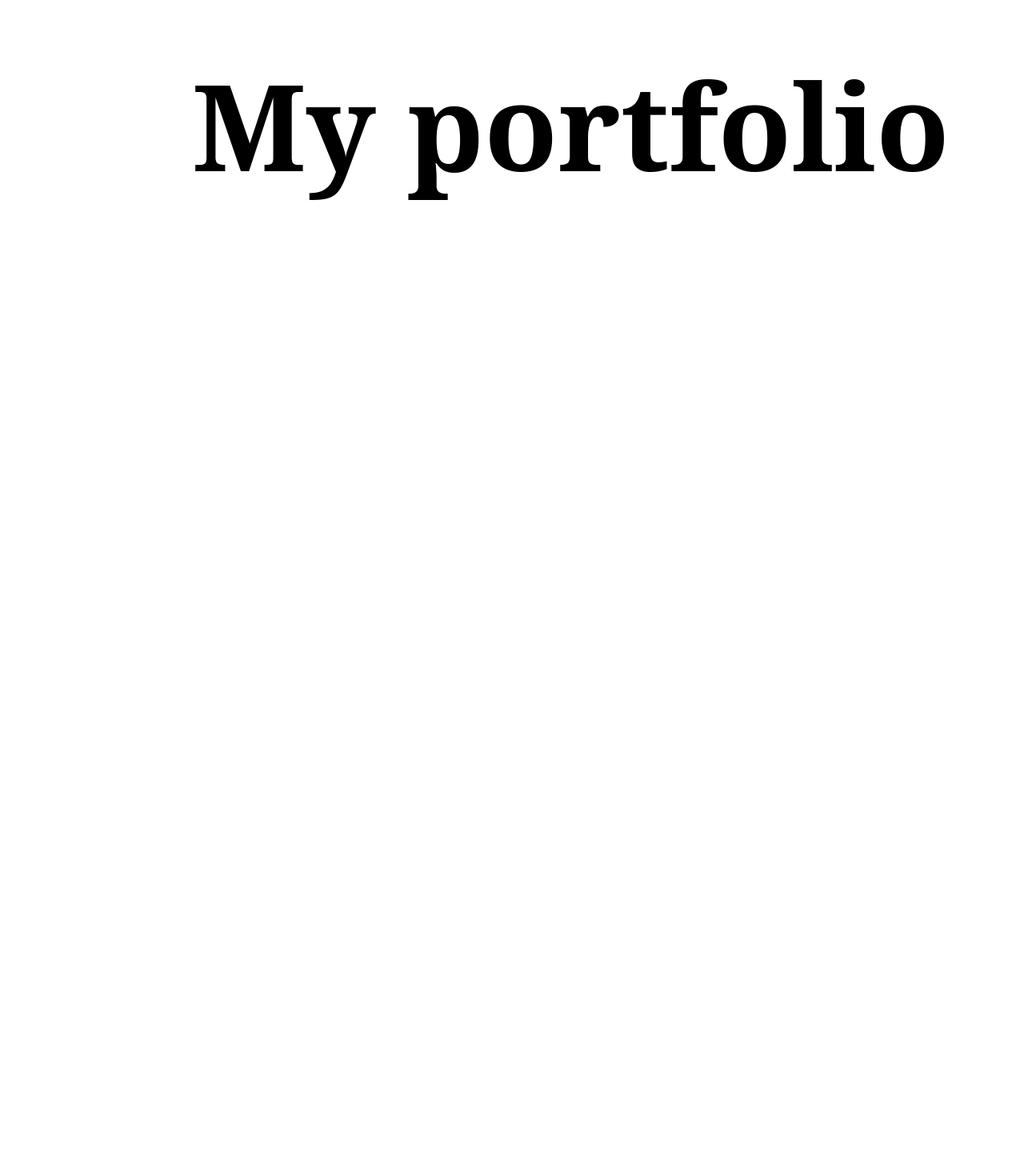
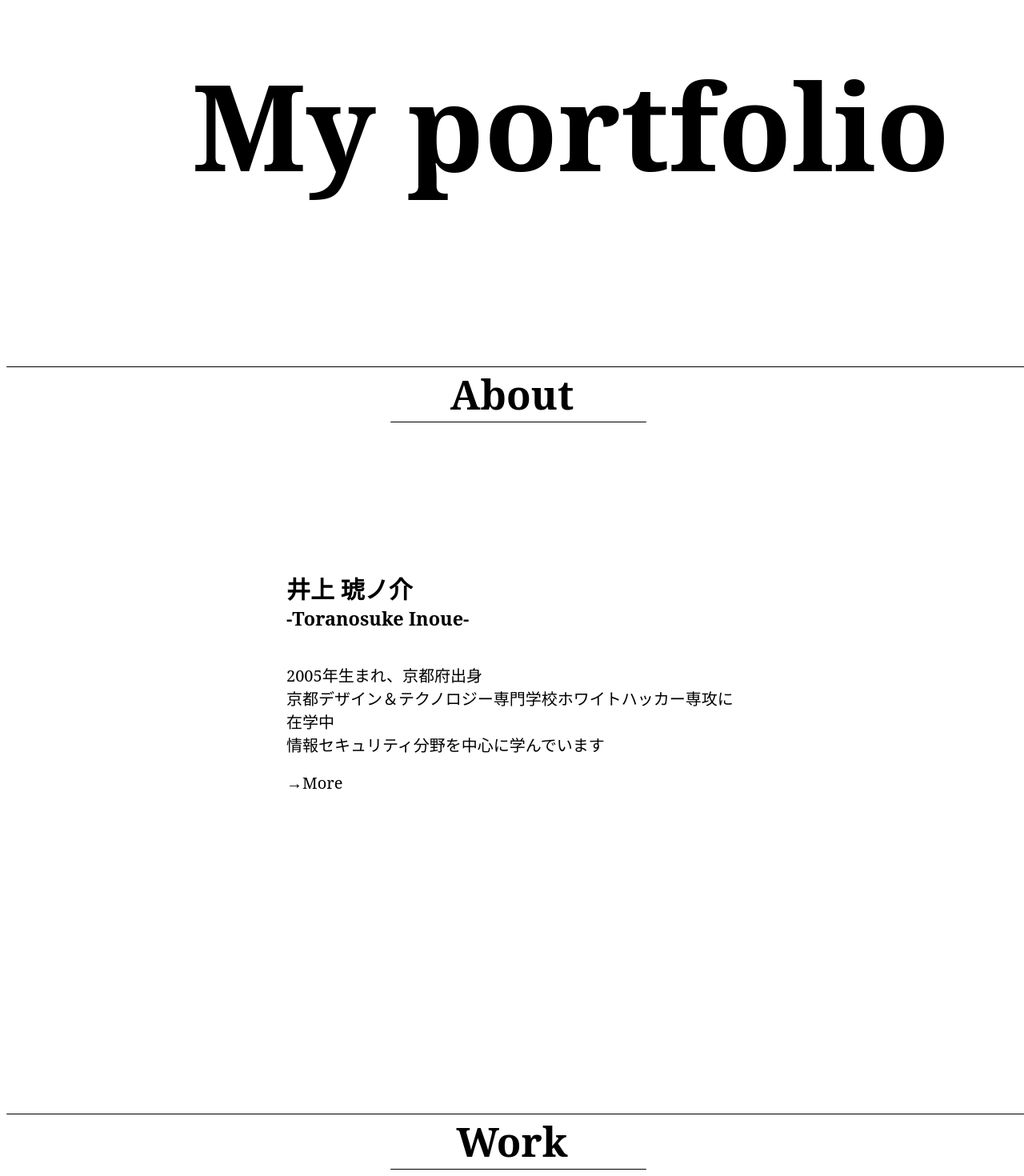
Before and after one commit to InoueToranosuke/react-next-portfolio, a Next.js app: page / in a window 1280 px wide. Shown: the part 523-1993 px from the top of the page at 80% size. Before the commit the page ends 882 px from the top, so only its background shows below. Built offline with nearby package versions, Linux system fonts and the light colour scheme.

Commit message:
about-work

```diff
--- /dev/null
+++ b/app/components/F_line/index.module.css
@@ -0,0 +1,13 @@
+.container {
+    display: flex;
+    justify-content: center;
+    align-items: center ;
+    width: 100vw;
+}
+
+.bar {
+    width: 100%;
+    height: 1px;
+    background-color: black;
+    border-radius: 2px;
+}
--- /dev/null
+++ b/app/components/F_line/index.tsx
@@ -0,0 +1,9 @@
+import styles from './index.module.css';
+
+export default function F_line() {
+    return (
+      <div className={styles.container}>
+        <div className={styles.bar}></div>
+      </div>
+    );
+  }
--- a/app/components/Header/index.tsx
+++ b/app/components/Header/index.tsx
@@ -4,8 +4,8 @@ export default function Header() {
     return (
         <header className={styles.header}>
             <ul className={styles.ul}>
+                <li><a href="a">About</a></li>
                 <li><a href="a">Work</a></li>
-                <li><a href="a">About</a></li>
                 <li><a href="a">Contact</a></li>
             </ul>
         </header>
--- /dev/null
+++ b/app/components/Line/index.module.css
@@ -0,0 +1,13 @@
+.container {
+    display: flex;
+    justify-content: center;
+    align-items: center ;
+    width: 100vw;
+}
+
+.bar {
+    width: 25%;
+    height: 1px;
+    background-color: black;
+    border-radius: 2px;
+}
--- /dev/null
+++ b/app/components/Line/index.tsx
@@ -0,0 +1,10 @@
+import styles from "./index.module.css";
+
+
+export default function Line() {
+    return (
+      <div className={styles.container}>
+        <div className={styles.bar}></div>
+      </div>
+    );
+  }
--- a/app/globals.css
+++ b/app/globals.css
@@ -5,3 +5,7 @@ body {
 .title {
   font-family: "Noto Serif", serif;
 }
+
+.about {
+  font-family: "Noto Serif", serif;
+}
--- a/app/page.module.css
+++ b/app/page.module.css
@@ -37,4 +37,48 @@
     text-align: right;
     margin-top: 0;
     margin-right: 85px;
+    margin-bottom: 200px;
 }
+
+.about {
+}
+
+.about_title {
+    margin-top: 0px;
+    margin-bottom: 0px;
+    font-size: 50px;
+    text-align: center;
+}
+
+.about_profile {
+    margin: 185px 350px 400px;
+    font-size: 20px;
+}
+
+.name {
+    margin-bottom: 0px;
+}
+
+.english_name {
+    margin-top: 0px;
+    margin-bottom: 40px;
+}
+
+.moreLink {
+    text-decoration: none;
+}
+
+.moreText {
+    color: black;
+}
+
+.moreText:hover {
+    color: #808080;
+  }
+
+.work_title {
+    margin-top: 0px;
+    margin-bottom: 0px;
+    font-size: 50px;
+    text-align: center;
+}
--- a/app/page.tsx
+++ b/app/page.tsx
@@ -1,15 +1,54 @@
 import styles from "./page.module.css"; // CSS Modulesをインポート
 import Header from "./components/Header";
+import Line from "./components/Line";
+import FullWidthBar from "./components/F_line";
+import F_line from "./components/F_line";
 
 export default function Home() {
     return (
-    <div>
+        <>
+            <section className={styles.top}>
             <Header />
             <div className="title">
                 <h1 className={styles.W_title}>Welcome</h1> {/* CSS Modulesの適用 */}
                 <h1 className={styles.T_title}>To</h1>
                 <h1 className={styles.M_title}>My portfolio</h1>
             </div>
+            </section>
+
+            <section className={styles.about}>
+                <div className="title">
+                    <F_line />
+                    <h1 className={styles.about_title}>About</h1>
+                    <Line />
+                    <div className={styles.about_profile}>
+                        <h2 className={styles.name}>井上 琥ノ介</h2>
+                        <h3 className={styles.english_name}>-Toranosuke Inoue-</h3>
+                        <p className={styles.profile}>
+                            2005年生まれ、京都府出身<br/>
+                            京都デザイン＆テクノロジー専門学校ホワイトハッカー専攻に在学中<br/>
+                            情報セキュリティ分野を中心に学んでいます<br/>
+                        </p>
+                        <div className={styles.more}>
+                            <a href="a" className={styles.moreLink}>
+                                <p className={styles.moreText}>→More</p>
+                            </a>
                         </div>
+                    </div>
+                </div>
+            </section>
+
+            <section className={styles.work}>
+                <div className="title">
+                    <F_line />
+                    <h1 className={styles.work_title}>Work</h1>
+                    <Line />
+                    <div className={styles.work_main}>
+
+                    </div>
+                </div>
+            </section>
+        </>
+
     );
 }
```
Lines whose indentation alone changed are shown as unchanged.
